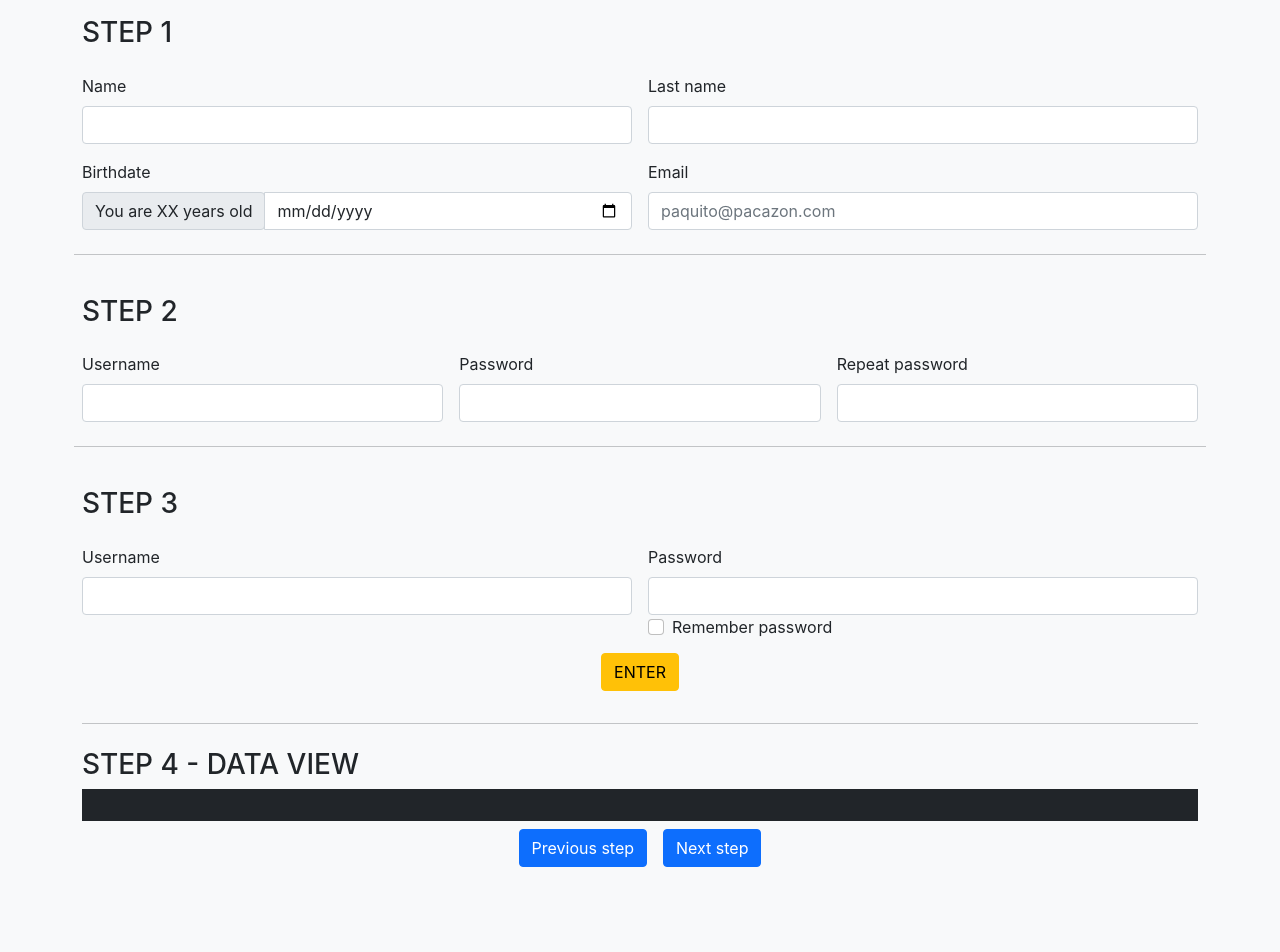
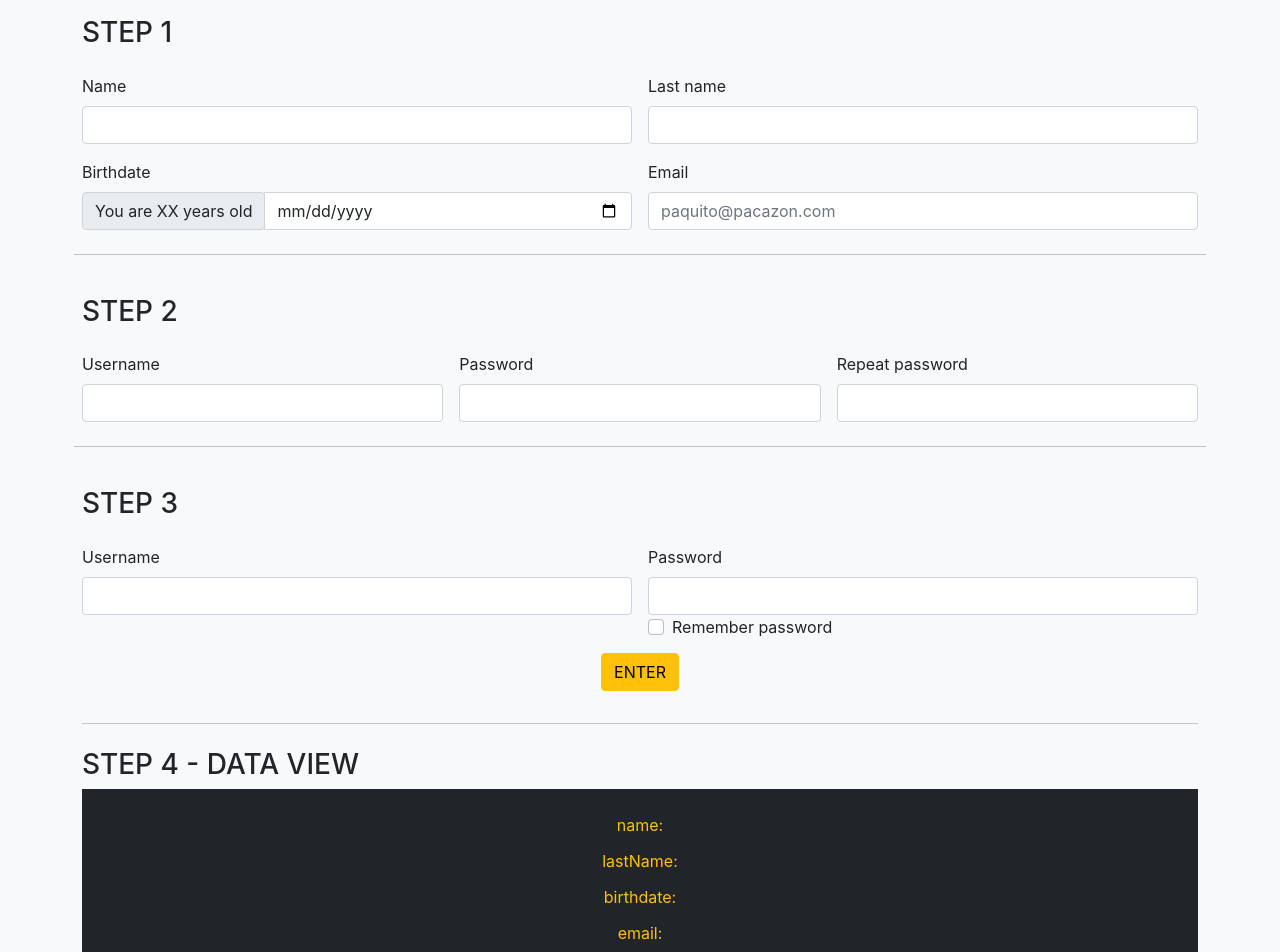
Before and after one commit to Beringar/w4-ch4-berenguer-pou, a React (Create React App) app: page / in a window 1280 px wide. Shown: the top 952 px of the page. Built offline with nearby package versions, Linux system fonts and the light colour scheme.

Commit message:
added initialdata object in form.js in state variable

```diff
--- a/src/components/Form/Form.js
+++ b/src/components/Form/Form.js
@@ -6,7 +6,7 @@ import "./Form.css";
 const Form = () => {
   // const { step, incrementStep, decrementStep, showData } = useContext(FormContext);
 
-  const initialFormData = Object.freeze({
+  const initialFormData = {
     name: "",
     lastName: "",
     birthdate: "",
@@ -14,9 +14,9 @@ const Form = () => {
     username: "",
     password: "",
     rememberPassword: "",
-  });
+  };
 
-  const [formData, updateFormData] = useState({});
+  const [formData, updateFormData] = useState(initialFormData);
 
   const handleChange = (event) => {
     updateFormData({
```
